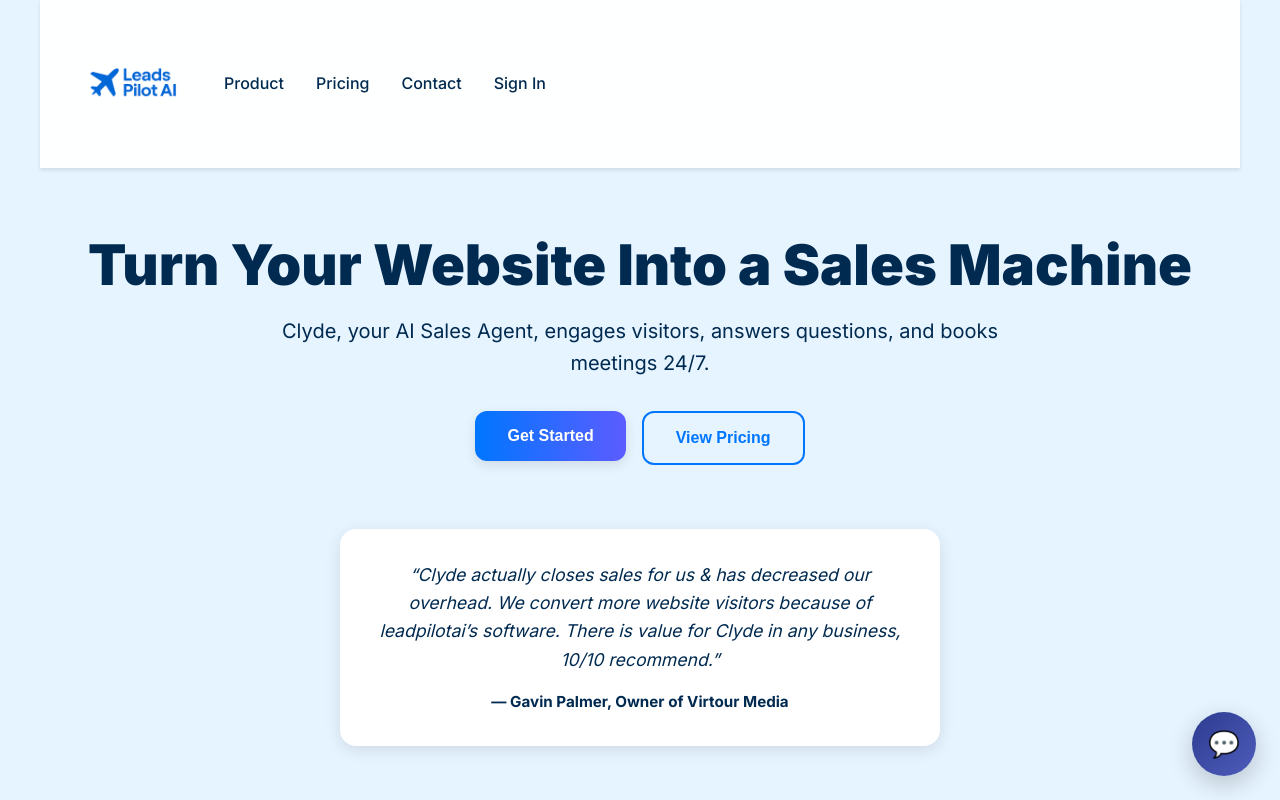
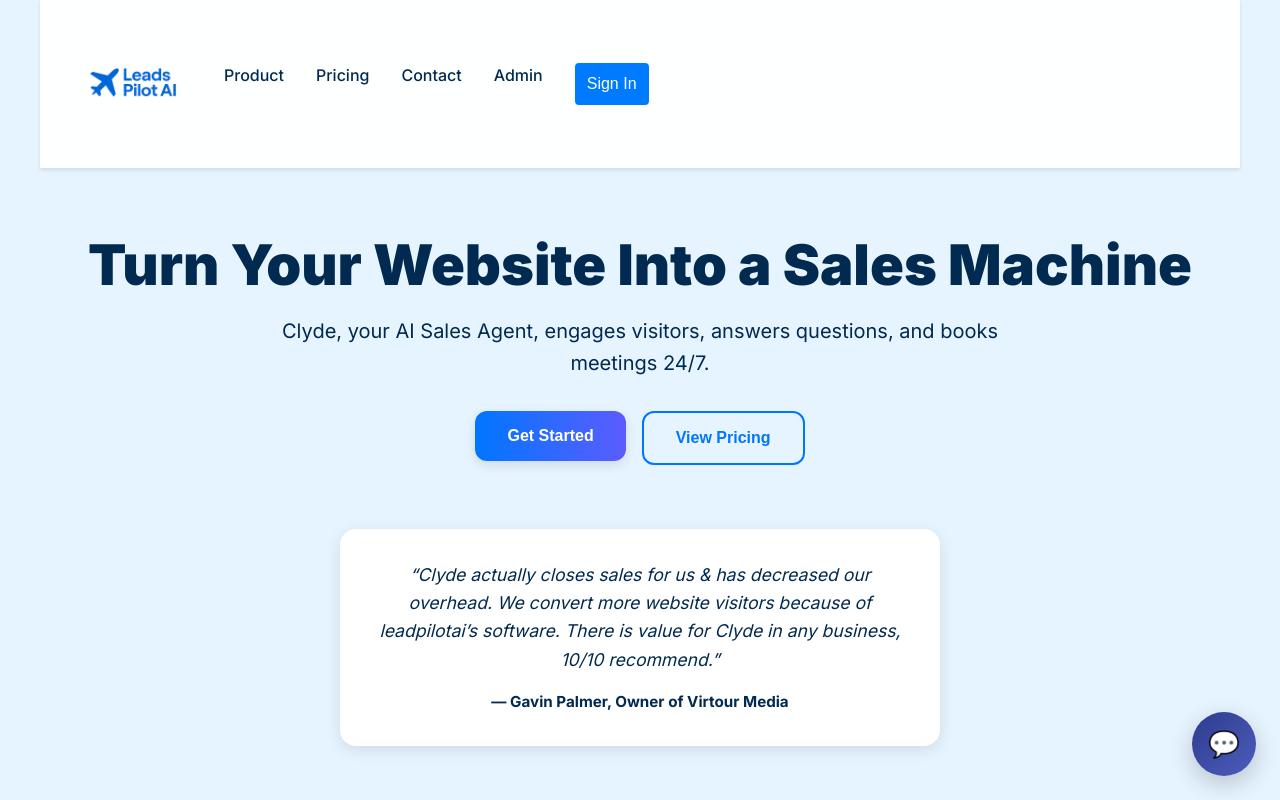
Before and after one commit to palmer95/LeadsPilotAi-Site, a Next.js app: page / in a window 1280 px wide. Shown: the top 800 px of the page. Built offline with nearby package versions, Linux system fonts and the light colour scheme.

Commit message:
fix: admin page in header

```diff
--- a/src/components/Header.tsx
+++ b/src/components/Header.tsx
@@ -68,13 +68,16 @@ export default function Header() {
           <Link href="/contact" className="nav-link">
             Contact
           </Link>
+          <Link href="/admin" className="nav-link">
+            Admin
+          </Link>
           {loggedIn ? (
             <button onClick={handleLogout} className="nav-link">
               Sign Out
             </button>
           ) : (
             <Link href="/admin/login" className="nav-link">
-              Sign In
+              <button>Sign In</button>
             </Link>
           )}
         </nav>
```
